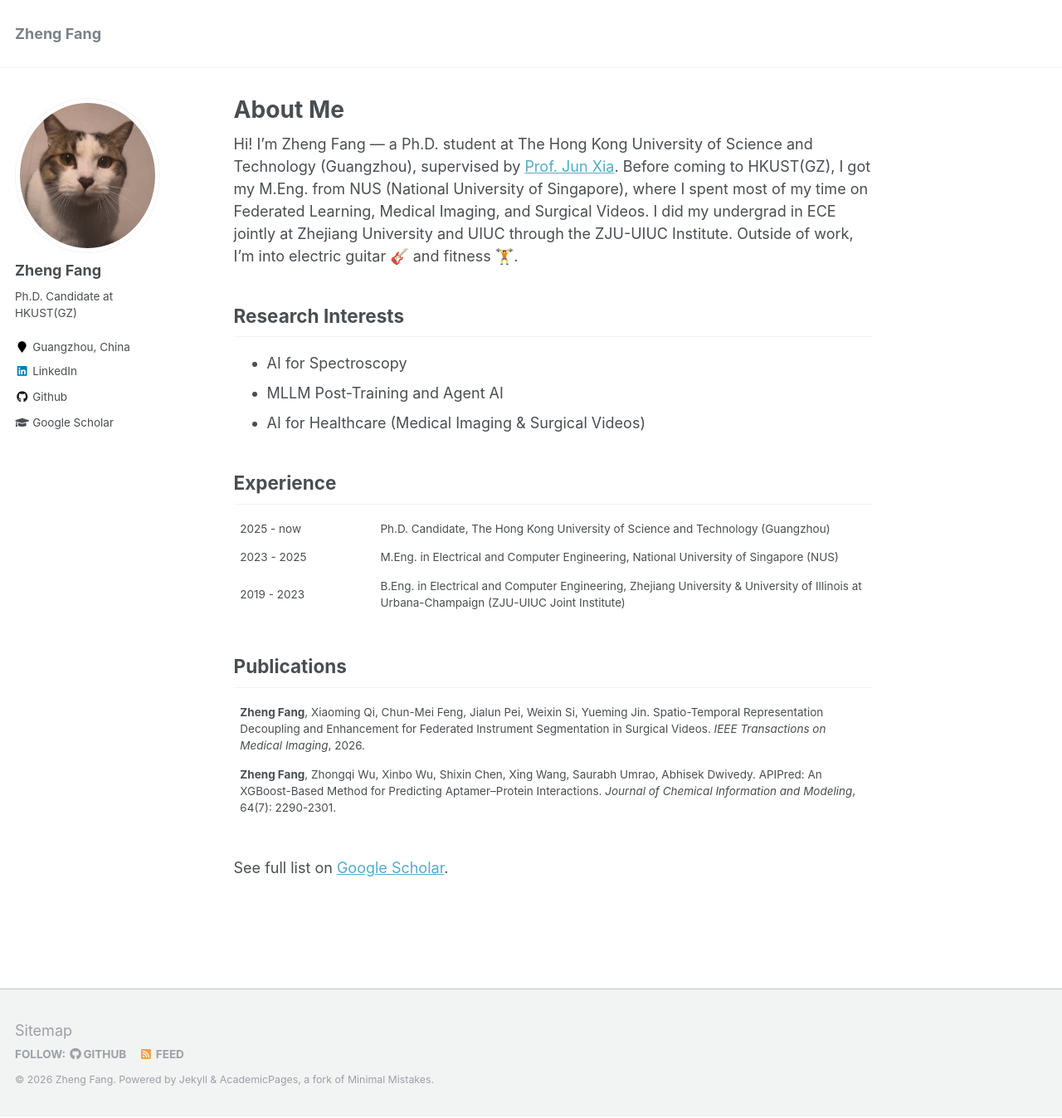
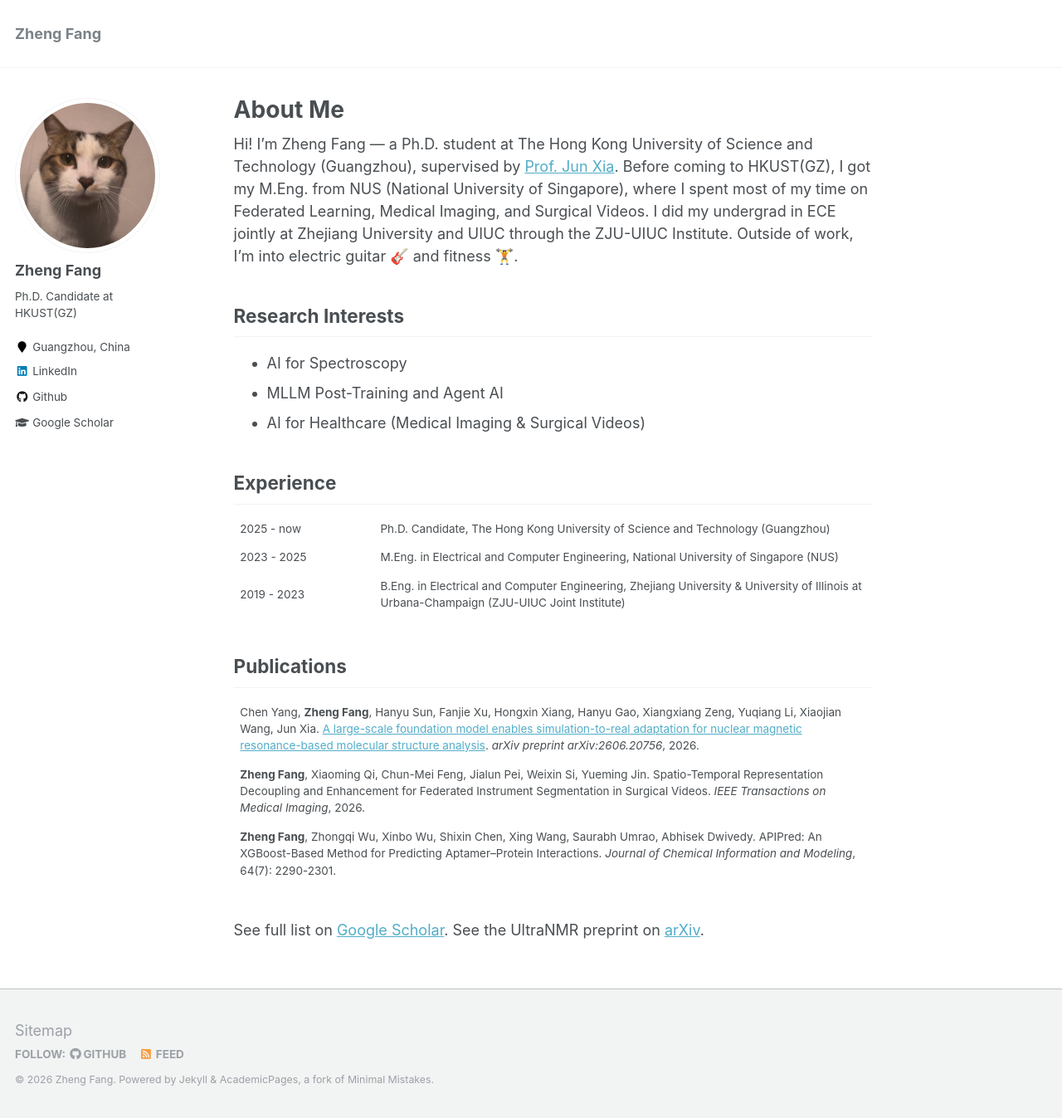
Before and after one commit to Meaw0415/zhengf.github.io, a Jekyll site: the page built from _pages/about.md, in a window 1280 px wide and 1347 px high. Shown: the whole window at 83% size. Built offline with Jekyll 4.4.1, drawn with Linux system fonts in a browser that asks for light colours.

Commit message:
Add Google Scholar and UltraNMR arXiv links

```diff
--- a/_pages/about.md
+++ b/_pages/about.md
@@ -74,6 +74,9 @@ table, th, td {
 
 <table>
   <tr>
+    <td>Chen Yang, <b>Zheng Fang</b>, Hanyu Sun, Fanjie Xu, Hongxin Xiang, Hanyu Gao, Xiangxiang Zeng, Yuqiang Li, Xiaojian Wang, Jun Xia. <a href="https://arxiv.org/abs/2606.20756">A large-scale foundation model enables simulation-to-real adaptation for nuclear magnetic resonance-based molecular structure analysis</a>. <i>arXiv preprint arXiv:2606.20756</i>, 2026.</td>
+  </tr>
+  <tr>
     <td><b>Zheng Fang</b>, Xiaoming Qi, Chun-Mei Feng, Jialun Pei, Weixin Si, Yueming Jin. Spatio-Temporal Representation Decoupling and Enhancement for Federated Instrument Segmentation in Surgical Videos. <i>IEEE Transactions on Medical Imaging</i>, 2026.</td>
   </tr>
   <tr>
@@ -82,7 +85,7 @@ table, th, td {
 </table>
 
 <br>
-<p>See full list on <a href="https://scholar.google.com/citations?user=dsQrk1sAAAAJ&hl=zh-CN">Google Scholar</a>.</p>
+<p>See full list on <a href="https://scholar.google.com/citations?user=dsQrk1sAAAAJ&hl=zh-CN">Google Scholar</a>. See the UltraNMR preprint on <a href="https://arxiv.org/abs/2606.20756">arXiv</a>.</p>
 
 </body>
 </html>
```
